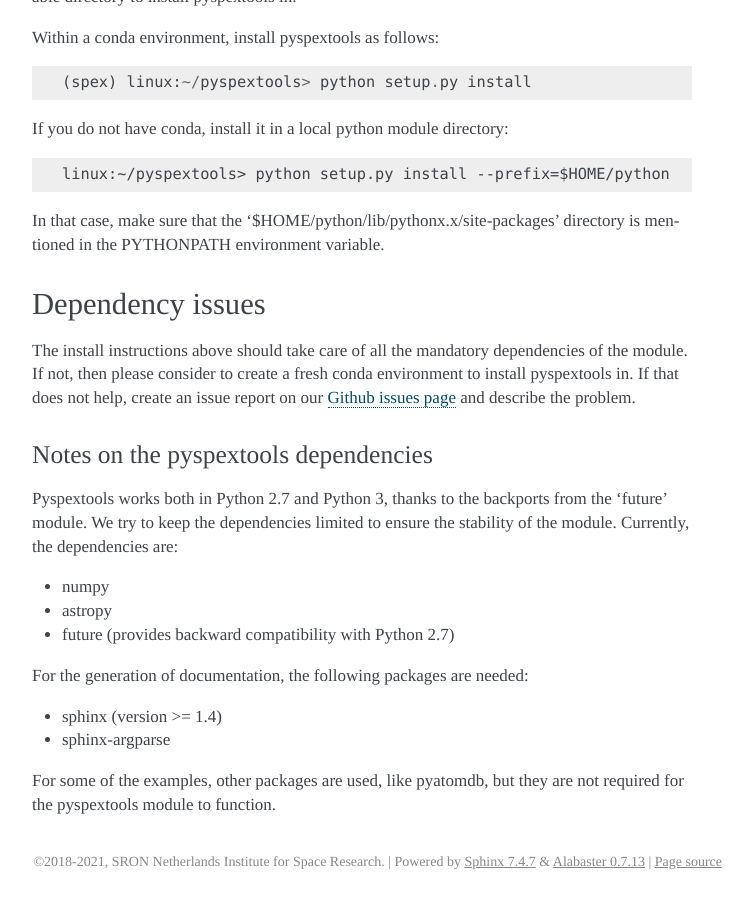
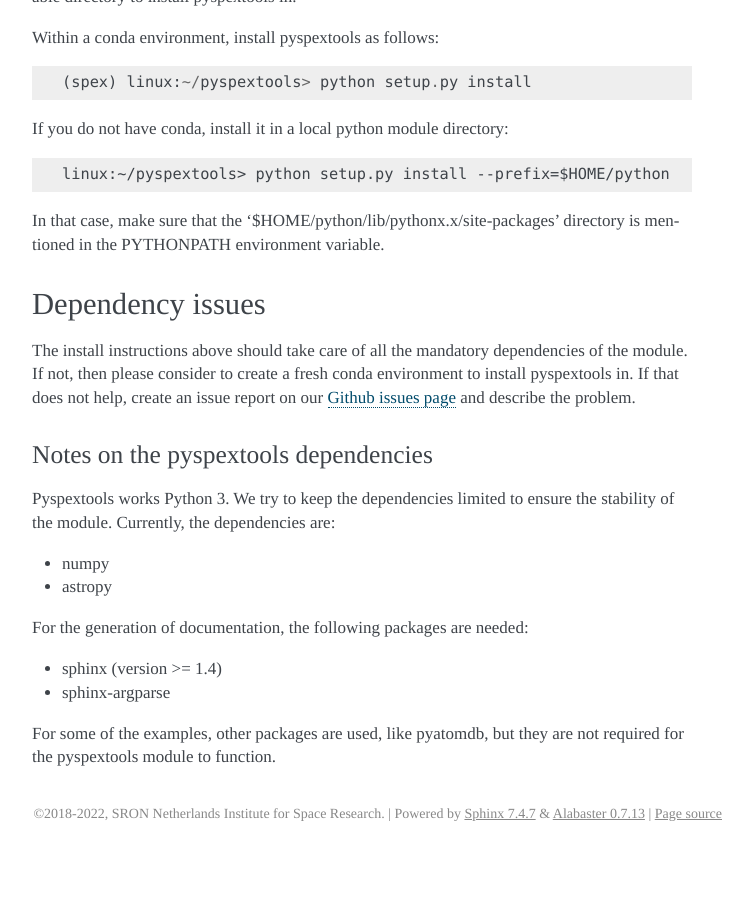
Before and after one commit to spex-xray/pyspextools, a Sphinx documentation site: the page built from doc/source/install.rst, in a window 1280 px wide and 900 px high, scrolled down 1305 px. Shown: the whole window, without its empty margins (388-1141 px from the left). Built offline with Sphinx 7.4.7, drawn with Linux system fonts in a browser that asks for light colours; formulas are drawn with MathJax 3; after the commit the page ends 2157 px from its top, so only the background shows below that; some of the changed text lies outside the part shown.

Commit message:
Update documentation regarding discontinued support of Python 2.

```diff
--- a/doc/source/conf.py
+++ b/doc/source/conf.py
@@ -53,7 +53,7 @@
 
 # General information about the project.
 project = 'pyspextools'
-copyright = '2018-2021, SRON Netherlands Institute for Space Research'
+copyright = '2018-2022, SRON Netherlands Institute for Space Research'
 author = 'Jelle de Plaa'
 
 # The version info for the project you're documenting, acts as replacement for
--- a/doc/source/install.rst
+++ b/doc/source/install.rst
@@ -4,13 +4,14 @@
 Before you install
 ------------------
 
+From pyspextools version 0.5.0, you need a Python 3 environment to install pyspextools.
 We recommend to install the pyspextools module in a virtual environment like conda to manage the dependencies.
 To do so, create your own conda environment first (See this
 `tutorial <https://uoa-eresearch.github.io/eresearch-cookbook/recipe/2014/11/20/conda/>`_).
 In the example below, we create the conda environment `spex` assuming you already have installed conda successfully.
 The commands below create a new conda environment and activate it in your shell::
 
-    linux:~> conda create -n spex python=3.6 numpy astropy future
+    linux:~> conda create -n spex python=3.6 numpy astropy sphinx sphinx-argparse
     linux:~> conda activate spex
     (spex) linux:~>
 
@@ -76,12 +77,11 @@
 Notes on the pyspextools dependencies
 ~~~~~~~~~~~~~~~~~~~~~~~~~~~~~~~~~~~~~
 
-Pyspextools works both in Python 2.7 and Python 3, thanks to the backports from the 'future' module. We try to keep
-the dependencies limited to ensure the stability of the module. Currently, the dependencies are:
+Pyspextools works Python 3. We try to keep the dependencies limited to ensure the stability of the module.
+Currently, the dependencies are:
 
 - numpy
 - astropy
-- future (provides backward compatibility with Python 2.7)
 
 For the generation of documentation, the following packages are needed:
 
```
